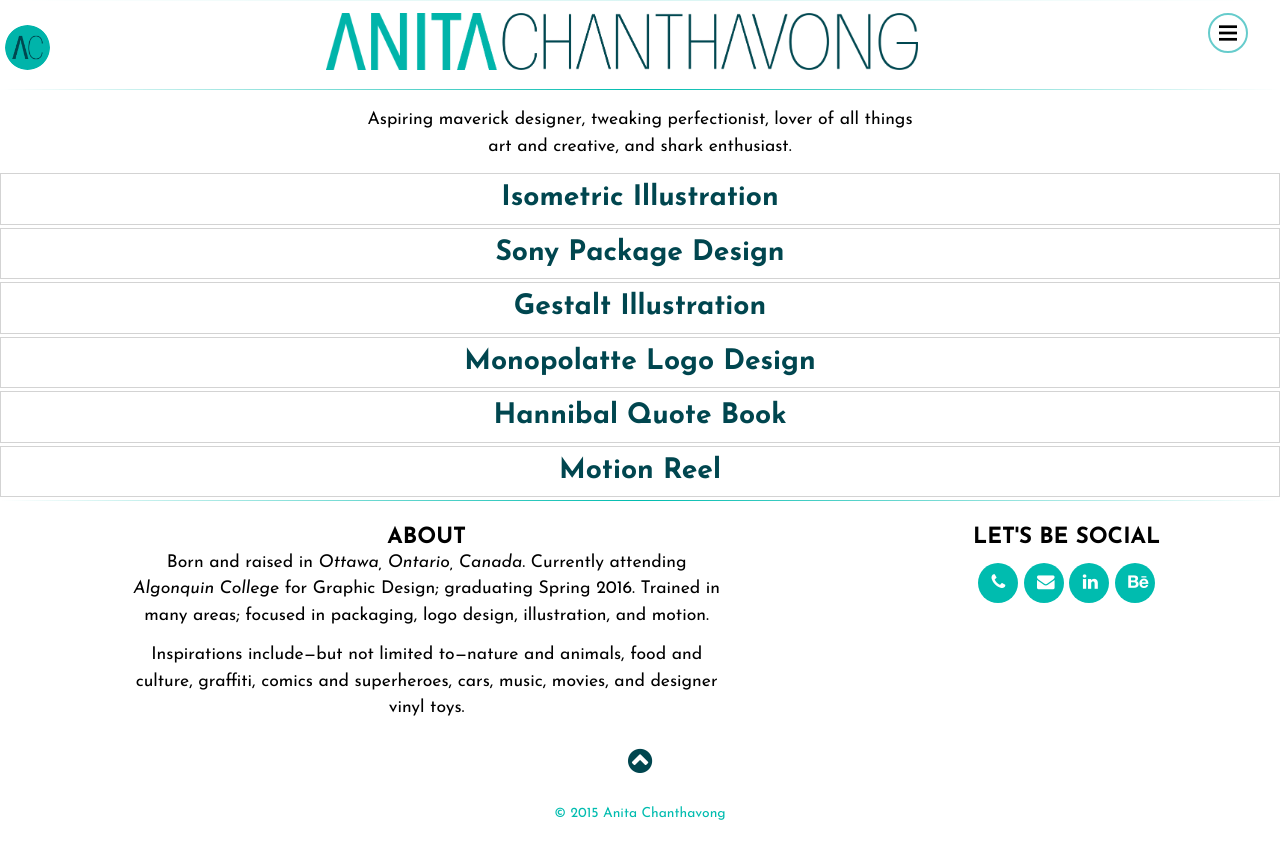
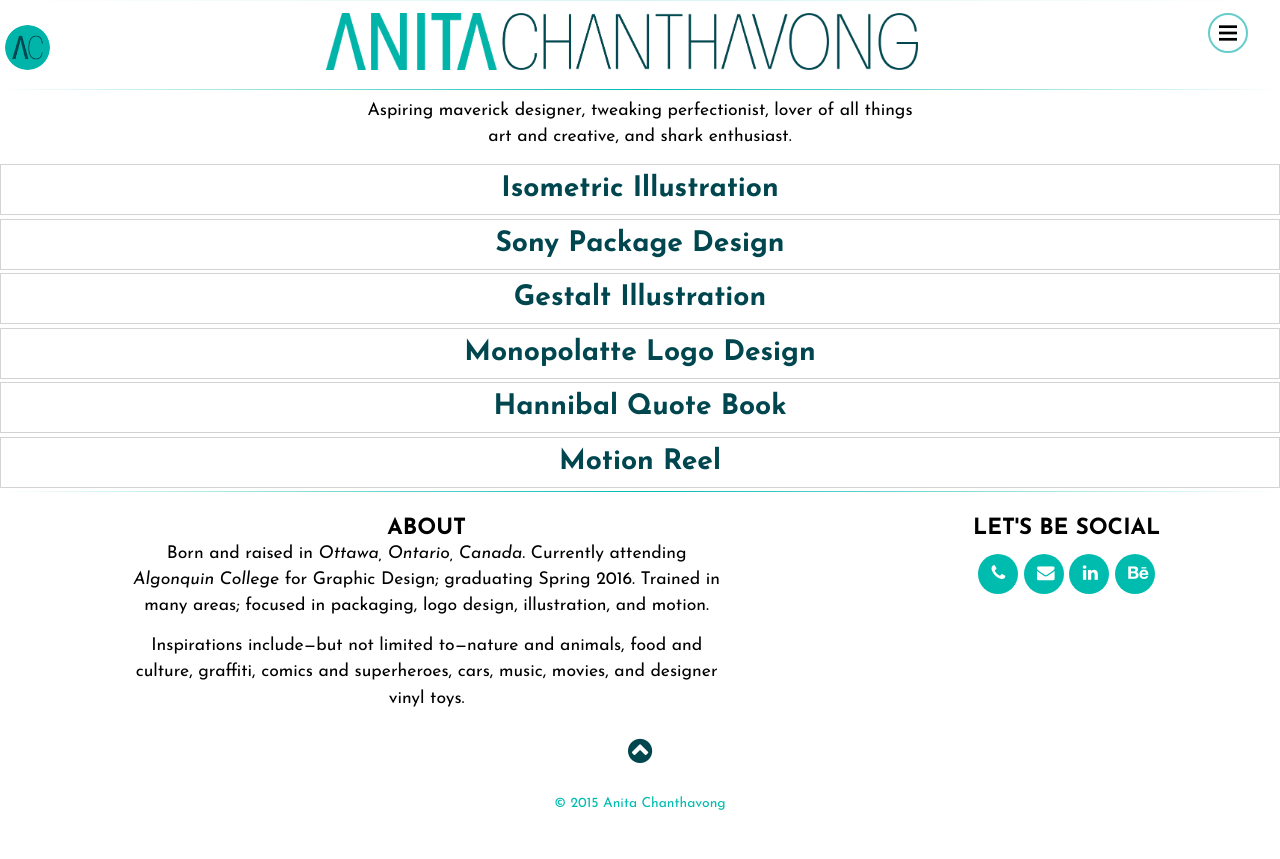
Before and after one commit to chan0345/portfolio, a Jekyll site: the page built from index.html, in a window 1280 px wide. Shown: the top 859 px of the page. Built offline with Jekyll 4.4.1, drawn with Linux system fonts in a browser that asks for light colours; nearby versions of some CDN libraries.

Commit message:
create intro class for margin-top

```diff
--- a/css/typography.css
+++ b/css/typography.css
@@ -173,6 +173,10 @@
   background: #1cc;
 }
 
+.intro {
+  margin-top: 2%;
+}
+
 footer h3 {
   font-size: 1.0000rem;
   color: #00464f:;
--- a/index.html
+++ b/index.html
@@ -4,7 +4,7 @@
 meta: A collection of works created by Anita Chanthavong.
 ---
 <div class="unit gutter">
-  <p class="pad-top push-half unit-xs-1 unit-s-1 unit-m-2-3">Aspiring maverick designer, tweaking perfectionist, lover of all things art and creative, and shark enthusiast.</p>
+  <p class="intro push-half unit-xs-1 unit-s-1 unit-m-2-3">Aspiring maverick designer, tweaking perfectionist, lover of all things art and creative, and shark enthusiast.</p>
 </div>
 
 {% for piece in site.data.pieces %}
```
